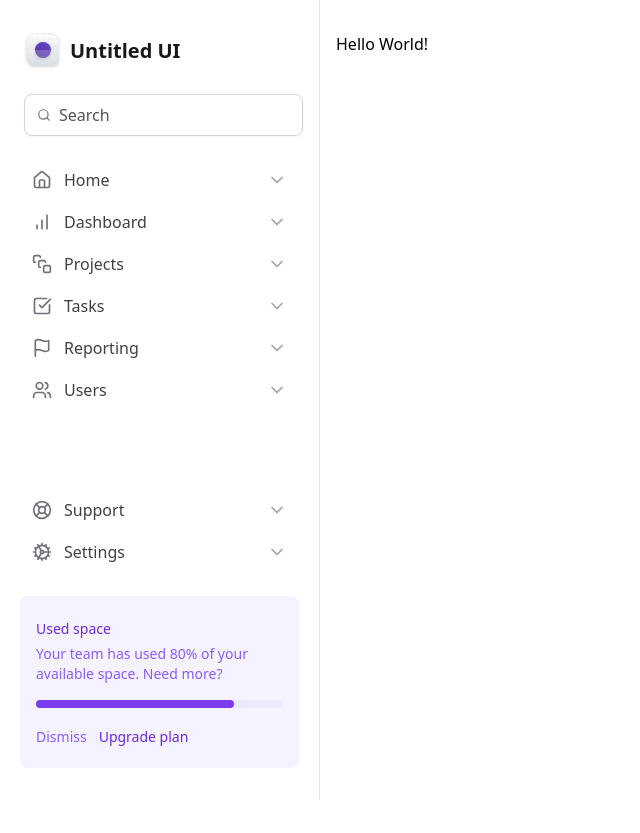
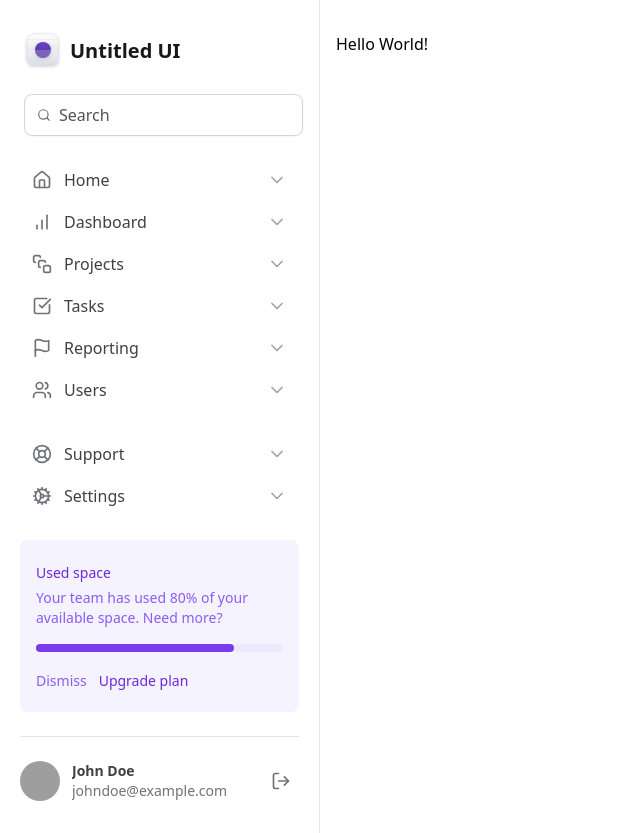
Before and after one commit to azevedorafael/tailwind-next, a Next.js app: page / in a window 1280 px wide. Shown: the whole page, without its empty margins (0-640 px from the left). Before the commit the page ends 800 px from the top, so only its background shows below. Built offline with nearby package versions, Linux system fonts and the light colour scheme; grey boxes are pictures that could not be loaded.

Commit message:
add user profile component

```diff
--- /dev/null
+++ b/src/app/components/Sidebar/Profile.tsx
@@ -0,0 +1,21 @@
+import { LogOut } from 'lucide-react'
+export function Profile() {
+  return (
+    <div className="grid-cols-profile grid items-center gap-3">
+      <img
+        src="https://github.com/azevedorafael.png"
+        className="h-10 w-10 rounded-full"
+        alt=""
+      />
+      <div className="flex flex-col truncate">
+        <span className="text-sm font-semibold text-zinc-700">John Doe</span>
+        <span className="truncate text-sm text-zinc-500">
+          johndoe@example.com
+        </span>
+      </div>
+      <button type="button" className="ml-auto rounded-md p-2 hover:bg-zinc-50">
+        <LogOut className="h-5 w-5 text-zinc-500" />
+      </button>
+    </div>
+  )
+}
--- a/src/app/components/Sidebar/index.tsx
+++ b/src/app/components/Sidebar/index.tsx
@@ -12,6 +12,7 @@
 } from 'lucide-react'
 import { NavItem } from './NavItem'
 import { UsedSpaceWidget } from './UsedSpaceWidget'
+import { Profile } from './Profile'
 
 export function Sidebar() {
   return (
@@ -40,6 +41,9 @@
           <NavItem title="Settings" icon={Cog} />
         </nav>
         <UsedSpaceWidget />
+
+        <div className="h-px bg-zinc-200" />
+        <Profile />
       </div>
     </aside>
   )
--- a/tailwind.config.ts
+++ b/tailwind.config.ts
@@ -6,6 +6,7 @@
     extend: {
       gridTemplateColumns: {
         app: 'minmax(18rem, 20rem) 1fr',
+        profile: 'max-content 1fr max-content',
       },
       colors: {
         background: 'var(--background)',
```
